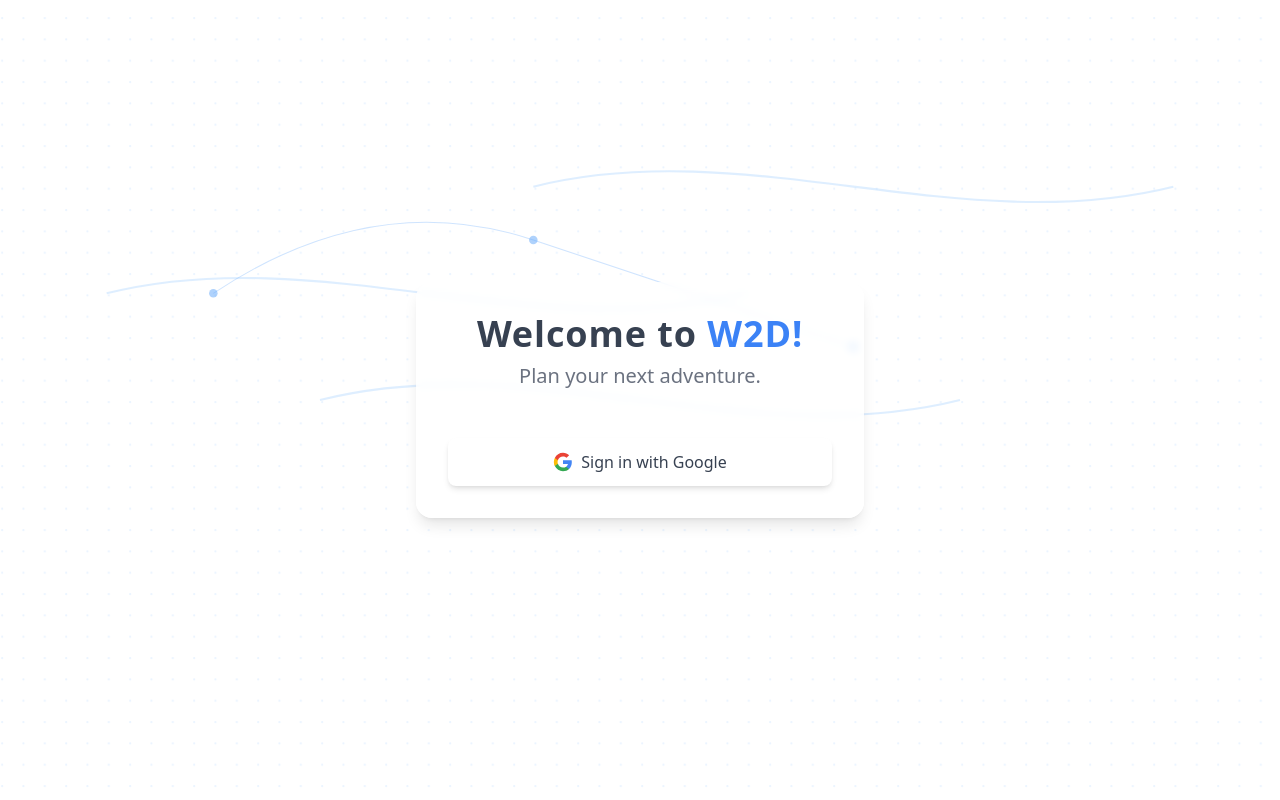
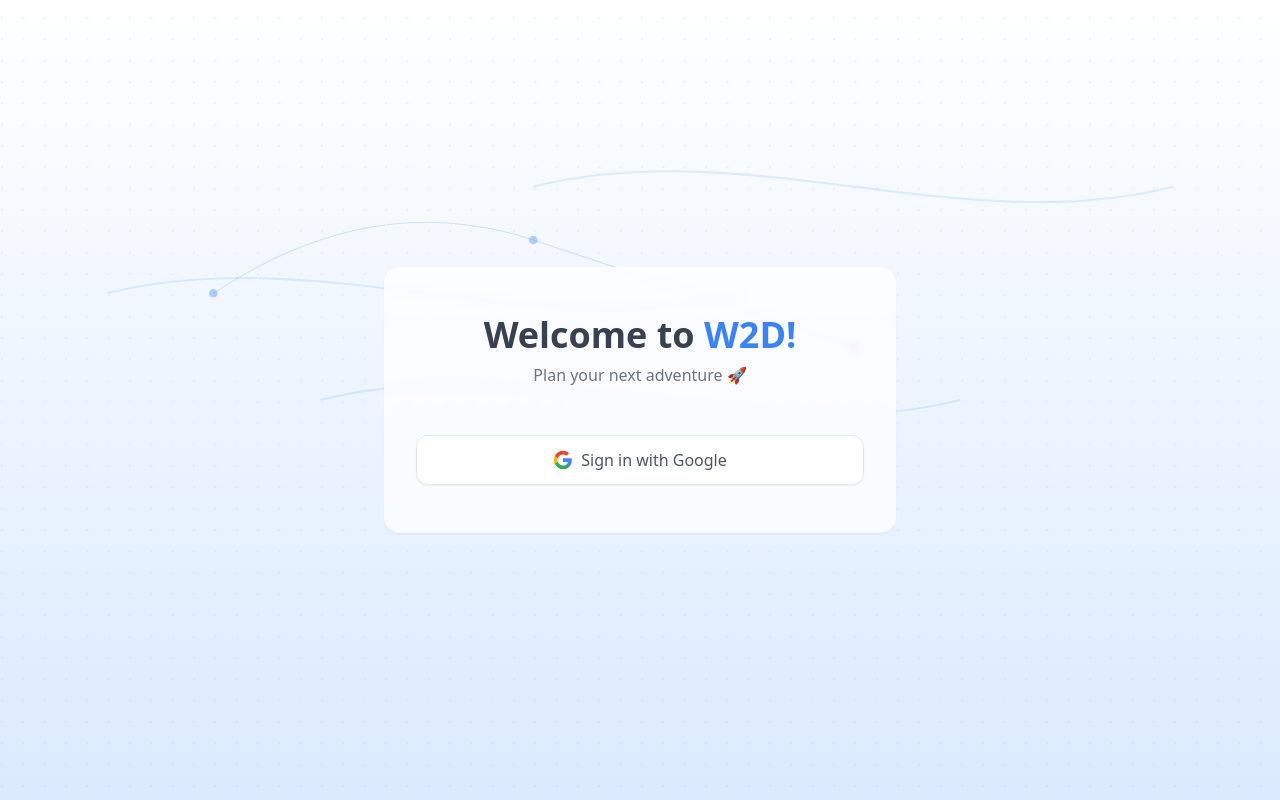
Before and after one commit to jannalee0819/What2Do, a React (Vite) app in the folder What2Do/: page / in a window 1280 px wide. Built offline with nearby package versions, Linux system fonts and the light colour scheme; no server answers.

Commit message:
did some ui styling

```diff
--- a/What2Do/src/pages/LoginPage/userLogin.jsx
+++ b/What2Do/src/pages/LoginPage/userLogin.jsx
@@ -19,17 +19,17 @@
   }, [user, navigate]);
 
   return (
-    <div className="min-h-screen relative overflow-hidden bg-white">
+    <div className="min-h-screen relative overflow-hidden bg-gradient-to-b from-white to-blue-100">
       <WorldMapBackground />
 
       <div className="relative min-h-screen flex flex-col justify-center items-center p-4">
-        <div className="max-w-md w-full backdrop-blur-sm bg-white/70 rounded-2xl p-8 shadow-lg">
+        <div className="max-w-lg w-full py-12 backdrop-blur-sm bg-white/70 rounded-2xl p-8 shadow-sm">
           <div className="flex flex-col text-center gap-2 mb-12">
-            <h2 className="text-4xl font-bold text-gray-700 tracking-wide">
-              Welcome to <span className="text-blue-500">W2D!</span>
+            <h2 className="text-4xl font-extrabold text-gray-700">
+              Welcome to <span className="text-blue-500">W2D!</span>‍
             </h2>
-            <h3 className="text-xl text-gray-500">
-              Plan your next adventure.
+            <h3 className="text-l text-gray-500">
+              Plan your next adventure 🚀
             </h3>
           </div>
 
@@ -56,34 +56,28 @@
             ) : (
               <button
                 onClick={signInWithGoogle}
-                className="w-full bg-white text-gray-700 rounded-lg py-3 px-4
-                           hover:bg-gray-50 transform hover:scale-[1.02]
-                           transition-all duration-200 shadow-md
-                           flex items-center justify-center space-x-2"
+                className="flex justify-center w-full items-center gap-2 px-4 py-2 sm:py-3 bg-white hover:bg-gray-50 text-gray-600 font-medium rounded-xl shadow-sm border border-gray-200 transition-all hover:shadow-md"
               >
                 <svg className="w-5 h-5" viewBox="0 0 24 24">
                   <path
-                    fill="currentColor"
                     d="M22.56 12.25c0-.78-.07-1.53-.2-2.25H12v4.26h5.92c-.26 1.37-1.04 2.53-2.21 3.31v2.77h3.57c2.08-1.92 3.28-4.74 3.28-8.09z"
                     fill="#4285F4"
                   />
                   <path
-                    fill="currentColor"
                     d="M12 23c2.97 0 5.46-.98 7.28-2.66l-3.57-2.77c-.98.66-2.23 1.06-3.71 1.06-2.86 0-5.29-1.93-6.16-4.53H2.18v2.84C3.99 20.53 7.7 23 12 23z"
                     fill="#34A853"
                   />
                   <path
-                    fill="currentColor"
+
                     d="M5.84 14.09c-.22-.66-.35-1.36-.35-2.09s.13-1.43.35-2.09V7.07H2.18C1.43 8.55 1 10.22 1 12s.43 3.45 1.18 4.93l2.85-2.22.81-.62z"
                     fill="#FBBC05"
                   />
                   <path
-                    fill="currentColor"
                     d="M12 5.38c1.62 0 3.06.56 4.21 1.64l3.15-3.15C17.45 2.09 14.97 1 12 1 7.7 1 3.99 3.47 2.18 7.07l3.66 2.84c.87-2.6 3.3-4.53 6.16-4.53z"
                     fill="#EA4335"
                   />
                 </svg>
-                <span>Sign in with Google</span>
+                <span className="font-medium">Sign in with Google</span>
               </button>
             )}
           </div>
--- a/What2Do/src/utilities/fetchProfileData.js
+++ b/What2Do/src/utilities/fetchProfileData.js
@@ -29,9 +29,9 @@
 }
 
 // return trip
-export const getTrip = async (uid, tripName) => {
+export const getTrip = async (uid, tripId) => {
     try {
-        const tripRef = ref(db, `users/${uid}/trips/${tripName}`);
+        const tripRef = ref(db, `users/${uid}/trips/${tripId}`);
         const tripSnapshot = await get(tripRef);
 
         if (!tripSnapshot.exists()) {
```
